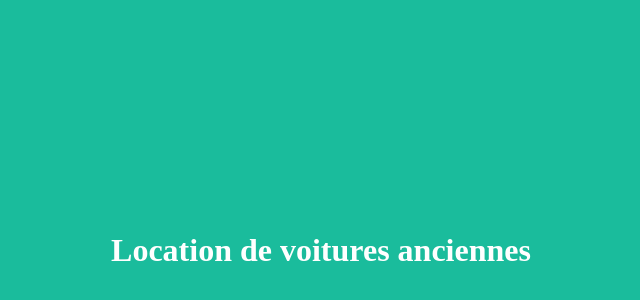
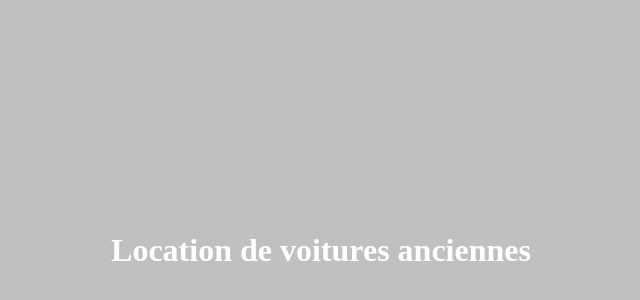
Before and after one commit to evaj0017/locationVoiture, a plain HTML site: page index.html in a window 1280 px wide. Shown: the part 42-342 px from the top of the page, without its empty margins (319-959 px from the left). Drawn offline with Linux system fonts and the light colour scheme.

Commit message:
changement couleur fond

```diff
--- a/index.html
+++ b/index.html
@@ -6,7 +6,7 @@
     <meta name="viewport" content="width=device-width, initial-scale=1.0">
     <title>Document</title>
 </head>
-<body style="background-color: #1abc9c">
+<body style="background-color: silver">
     <h1 style="padding-top:20%; padding-bottom:20%; text-align:center; color : white;">
         Location de voitures anciennes
         </h1>
```
